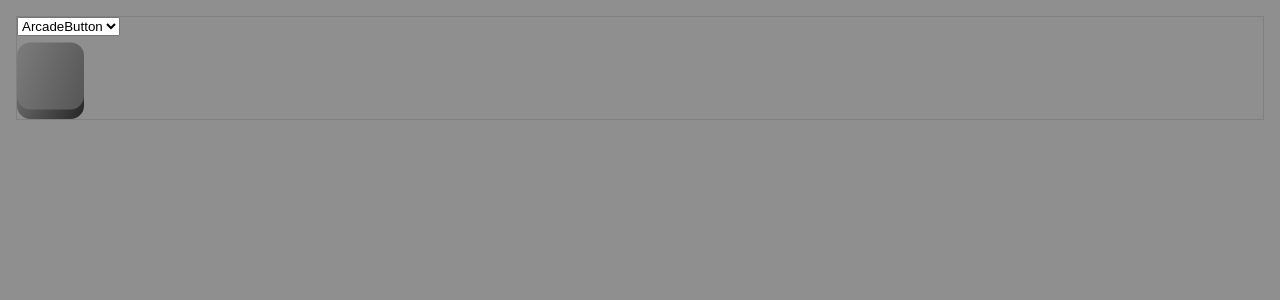
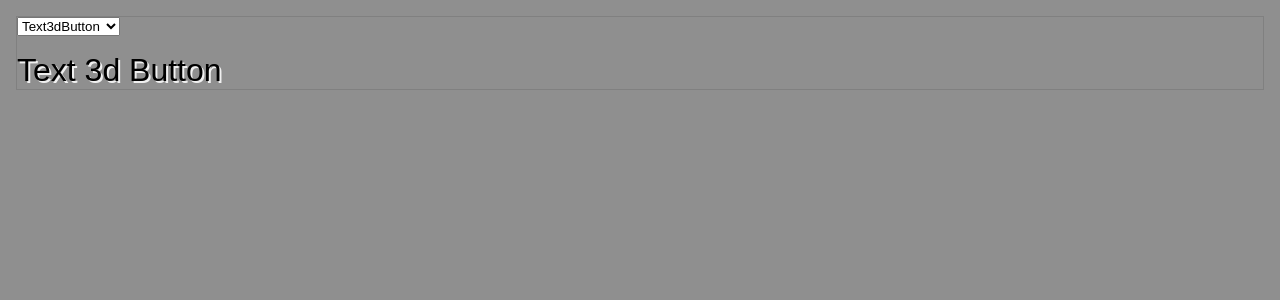
Before and after one commit to yogeshwar-b/UIComponentLibrary, a React (Vite) app: page / in a window 1280 px wide. Shown: the top 300 px of the page. Built offline with nearby package versions, Linux system fonts and the light colour scheme.

Commit message:
Added 3D text button

```diff
--- a/src/App.jsx
+++ b/src/App.jsx
@@ -4,6 +4,7 @@ import ToggleSwitch from './components/toggleswitch'
 import ThemeButton from './components/ThemeButton/ThemeButton'
 import { defaultselection, ComponentList } from './constants'
 import ArcadeButton from './components/ArcadeButton/ArcadeButton'
+import Text3dButton from './components/Text3DButton/Text3dButton'
 /**
  * Returns text Initial Project.
  * @todo Handle the default theme with checkbox
@@ -45,6 +46,8 @@ function RenderComponent(SelectedItem) {
       return <ToggleSwitch></ToggleSwitch>
     case 'ArcadeButton':
       return <ArcadeButton></ArcadeButton>
+    case 'Text3dButton':
+      return <Text3dButton ButtonText='Text 3d Button' />
     default:
       return (
         <div>
--- /dev/null
+++ b/src/components/Text3DButton/Text3dButton.css
@@ -0,0 +1,13 @@
+.text-button {
+  font-size: 2rem;
+  background: none;
+  padding: 0;
+  border: none;
+  text-shadow: 2px 2px 0px rgb(240, 240, 240);
+}
+
+.text-button:active {
+  transform: translate(3px, 3px);
+  text-shadow: 0px 0px 0px rgb(240, 240, 240);
+  transition: all 100ms linear;
+}
--- /dev/null
+++ b/src/components/Text3DButton/Text3dButton.tsx
@@ -0,0 +1,12 @@
+import React from 'react'
+import './Text3dButton.css'
+
+interface Text3dButtonProps {
+  ButtonText: string
+}
+
+const Text3dButton = (props: Text3dButtonProps) => {
+  return <button className='text-button'>{props.ButtonText}</button>
+}
+
+export default Text3dButton
--- a/src/constants.js
+++ b/src/constants.js
@@ -1,2 +1,7 @@
-export const defaultselection='ArcadeButton'
-export const ComponentList= ['ThemeButton','ToggleSwitch','ArcadeButton']
+export const defaultselection = 'Text3dButton'
+export const ComponentList = [
+  'Text3dButton',
+  'ThemeButton',
+  'ToggleSwitch',
+  'ArcadeButton'
+]
```
Also changed, not shown: 1 other file (tests, documents, lock files or other folders).
